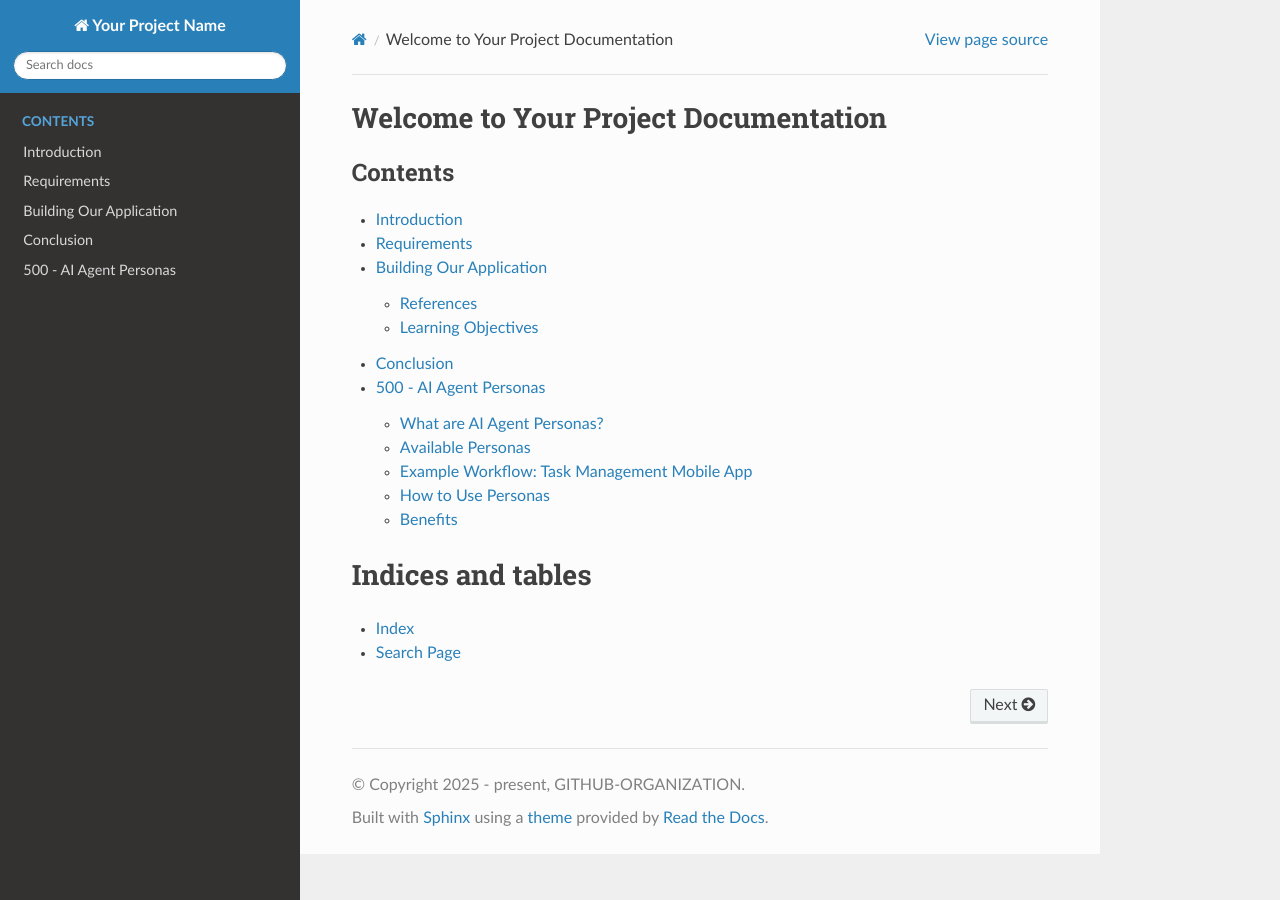
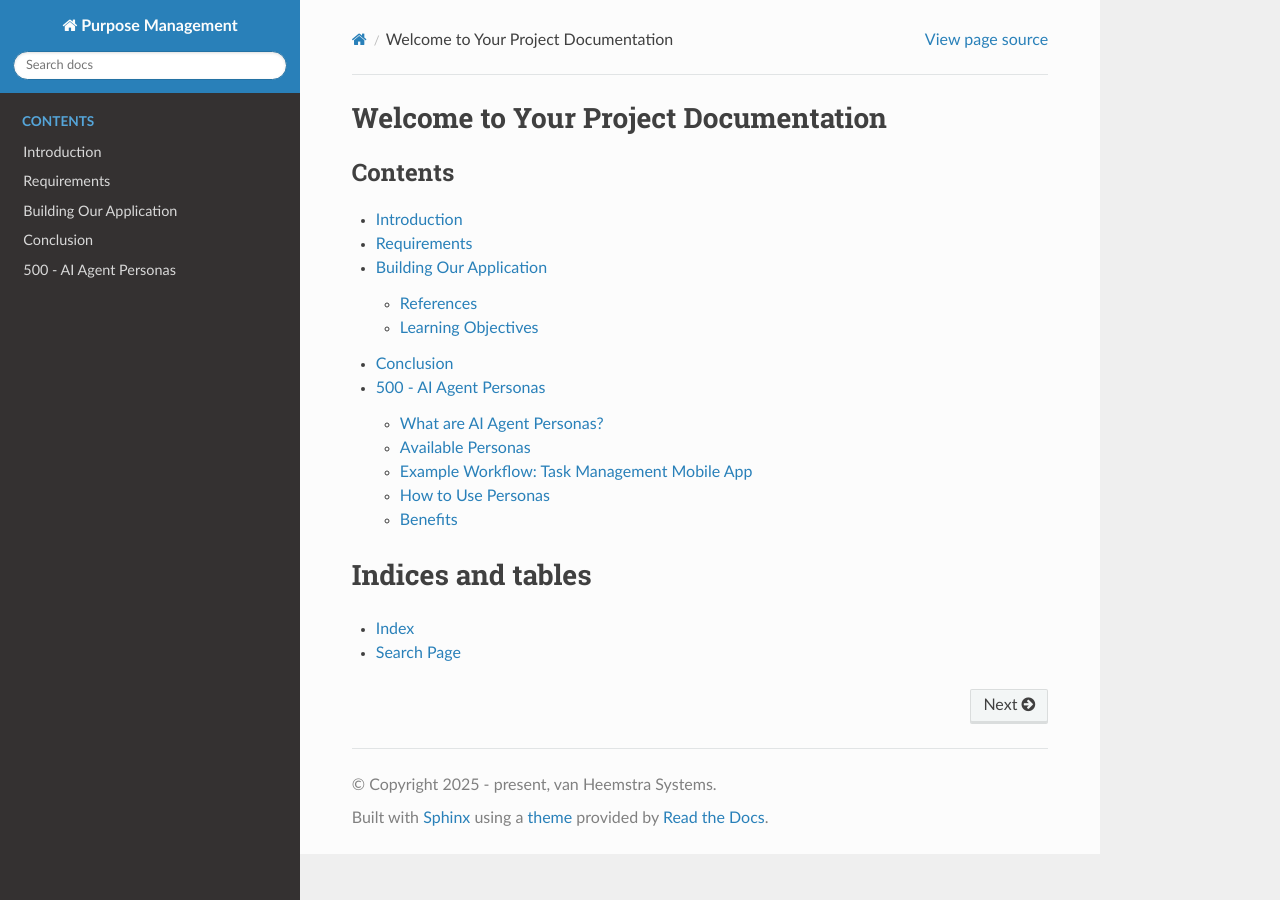
Before and after one commit to vanHeemstraSystems/purpose-management, a Sphinx documentation site: the page built from docs/source/index.rst, in a window 1280 px wide. Built offline with Sphinx 7.4.7 and the Read the Docs theme 3.1.0, drawn with Linux system fonts in a browser that asks for light colours.

Commit message:
Update conf.py

```diff
--- a/docs/source/conf.py
+++ b/docs/source/conf.py
@@ -1,8 +1,8 @@
 # Configuration file for the Sphinx documentation builder.
 
 # -- Project information -----------------------------------------------------
-project = 'Your Project Name'
-copyright = '2025 - present, GITHUB-ORGANIZATION'
+project = 'Purpose Management'
+copyright = '2025 - present, van Heemstra Systems'
 author = 'AUTHOR'
 
 release = '0.1'
```
